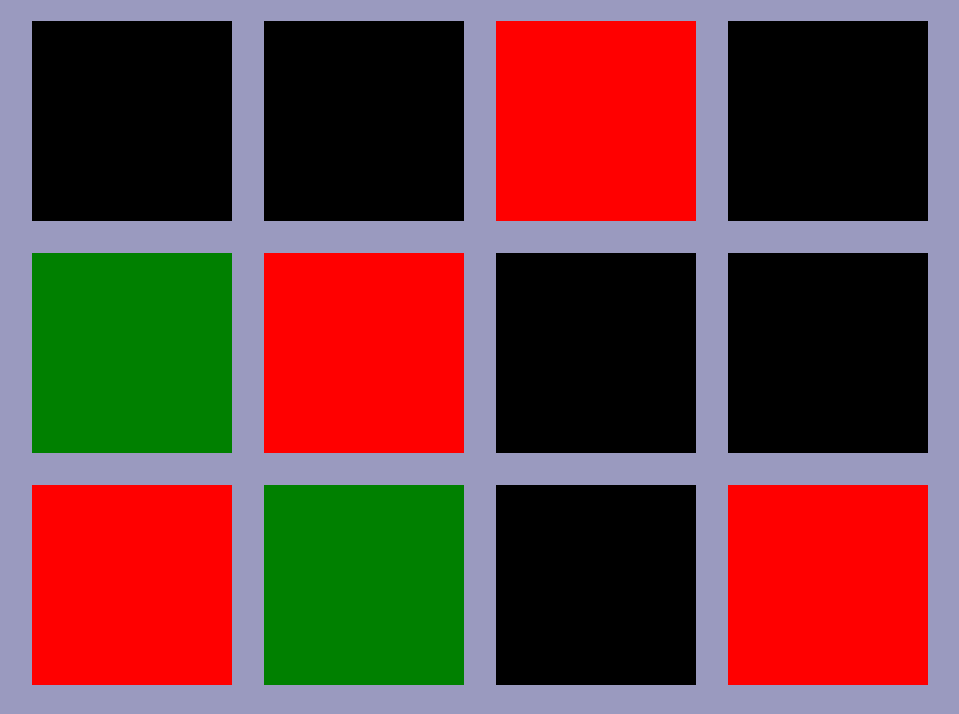
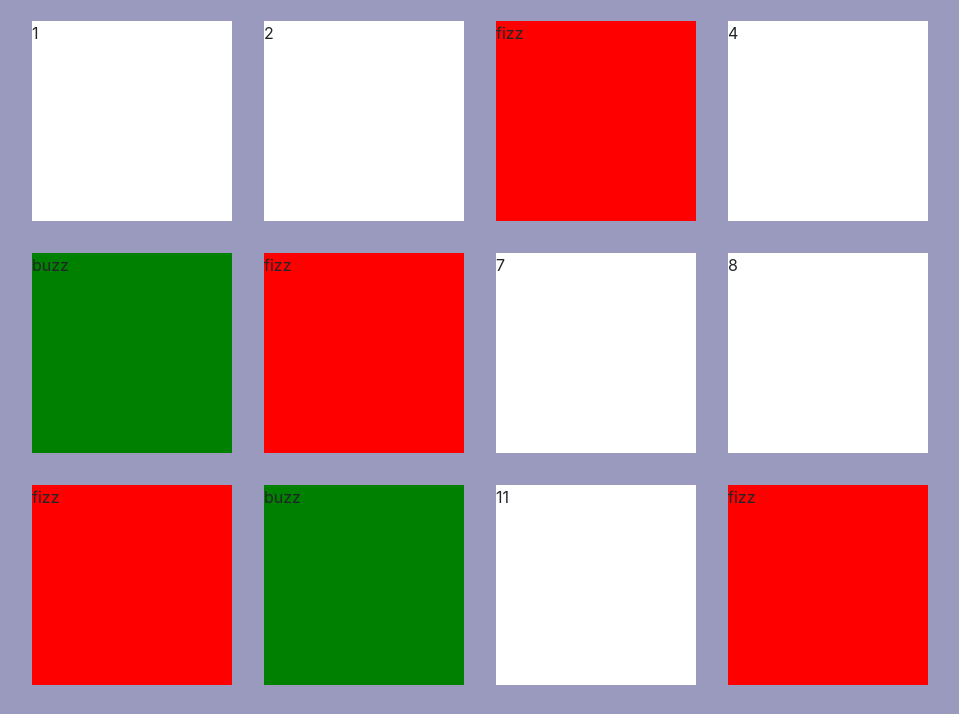
Before and after one commit to Giuseppe2408/js-fizzbuzzdom, a plain HTML site: page index.html in a window 1280 px wide. Shown: the part 41-755 px from the top of the page, without its empty margins (69-1028 px from the left). Drawn offline with nearby package versions, Linux system fonts and the light colour scheme.

Commit message:
correzione

```diff
--- a/css/style.css
+++ b/css/style.css
@@ -11,7 +11,8 @@ h1 {
 .box {
     width: 200px;
     height: 200px;
-    background-color: black;
+    background-color: white
+    ;
 }
 
 .fizz {
--- a/js/myscript.js
+++ b/js/myscript.js
@@ -1,28 +1,32 @@
 // scrivere programma che stampi i numeri in console da 1 a 100
 let i = 1;
-const container = document.querySelector(".container");
+let container = document.querySelector(".container");
 for (i = 1; i <= 100; i++) {
     console.log(i)
     let square;
     // i multipli di 3 colorarli con fizz, multipli 5 buzz multipli entambi fizzbuzz
     if (i % 3==0 && i % 5==0) {
-        square = `<div class="fizzbuzz justify-content-center align-items-center flex-wrap box mx-3 my-3">`;
+        square = `<div class="fizzbuzz justify-content-center align-items-center flex-wrap box mx-3 my-3"> fizzbuzz`;
         console.log("fizzbuzz");
+        container.innerHTML += square;
     }
 
     else if (i % 5==0) {
-        square = `<div class="buzz justify-content-center align-items-center flex-wrap box mx-3 my-3">`;
+        square = `<div class="buzz justify-content-center align-items-center flex-wrap box mx-3 my-3"> buzz`;
         console.log("buzz");
+        container.innerHTML += square;
     }
 
     else if ( i % 3==0) {
-        square = `<div class="fizz justify-content-center align-items-center flex-wrap box mx-3 my-3">`;
+        square = `<div class="fizz justify-content-center align-items-center flex-wrap box mx-3 my-3"> fizz`;
         console.log("fizz");
+        container.innerHTML += square;
     }
 
     else {
-        square = `<div class="justify-content-center align-items-center flex-wrap box mx-3 my-3">`;
+        square = `<div class="justify-content-center align-items-center flex-wrap box mx-3 my-3"> ${i}`;
+        container.innerHTML += square;
     }
 
-    container.innerHTML += square;
+
 }
```
Also changed, not shown: index.html (+1 -0 lines).
